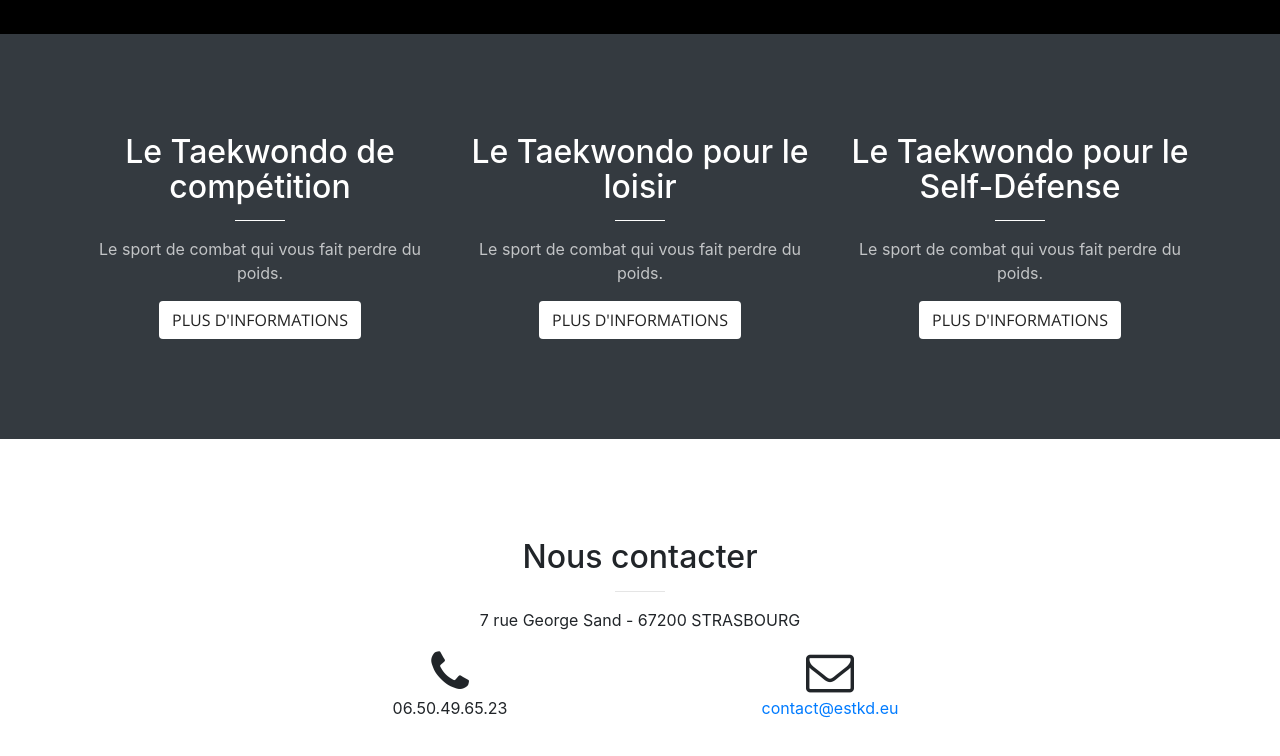
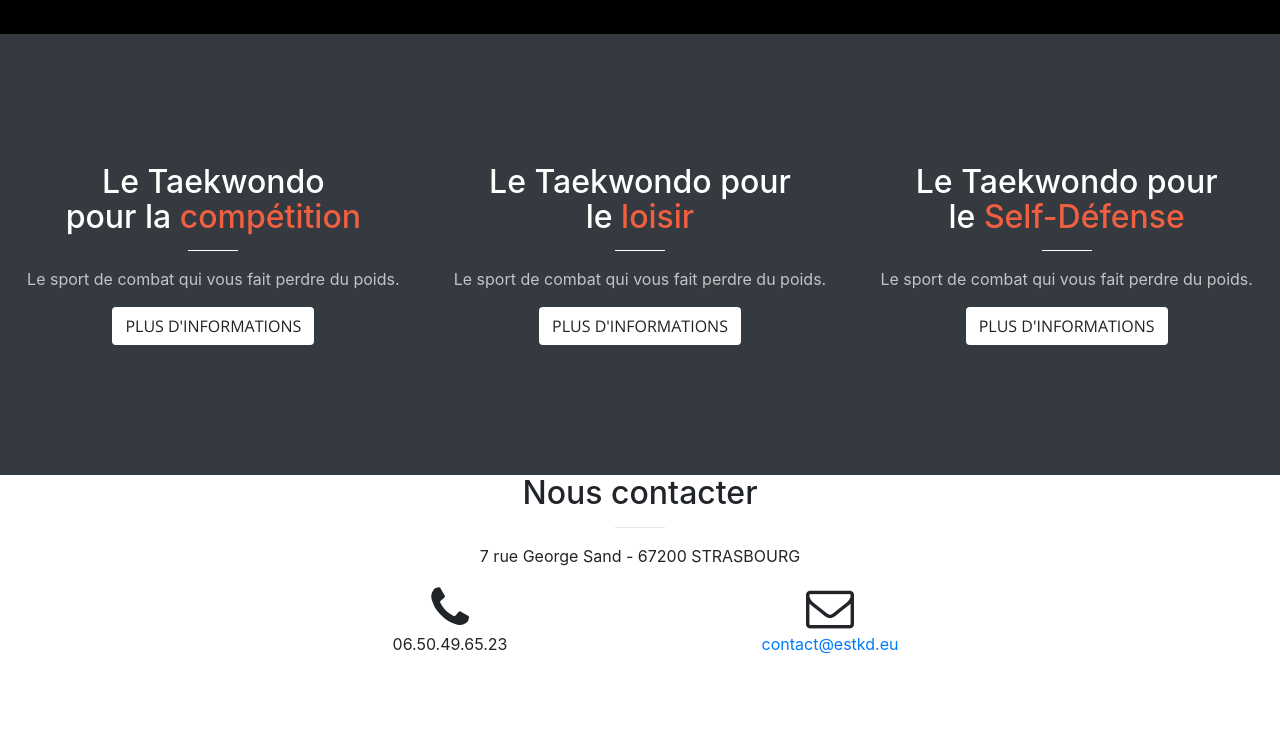
Before and after one commit to sbeuhatsxb/sitetaekwondo, a website with bundled scripts: page index.html in a window 1280 px wide. Shown: the part 766-1522 px from the top of the page. Built offline with nearby package versions, Linux system fonts and the light colour scheme.

Commit message:
modifications des couleurs titre section page accueil + agencement / rajout de l'adresse en page tableau

```diff
--- a/css/creative.css
+++ b/css/creative.css
@@ -124,6 +124,15 @@ section {
 margin-top: 40px;
 }
 
+.section_index {
+  padding: 30px;
+}
+
+#contact {
+
+  margin-top: -100px;
+}
+
 
 
 
@@ -141,6 +150,15 @@ margin-top: 40px;
 
 .section-top-pad  {
     padding-top: 100px; padding-bottom: 40px; }
+
+
+@media (min-width: 700px) {
+
+.big {
+  width : 400px;
+}
+
+}
 
 
 ::-moz-selection {
--- a/index.html
+++ b/index.html
@@ -73,25 +73,25 @@
     </header>
 
     <section class="bg-dark" id="about">
-      <div class="container">
+      <div class="container-fluid">
         <div class="row">
 
-          <div class = "col-md-4 col-xs-12 text-center">
-            <h2 class="section-heading text-white">Le Taekwondo de compétition</h2>
+          <div class = "col-md-4 col-xs-12 text-center section_index">
+            <h2 class="section-heading text-white">Le Taekwondo<br/> pour la <span class="orange">compétition</span></h2>
             <hr class="light">
             <p class="text-faded text-center">Le sport de combat qui vous fait perdre du poids.</p>
             <a href="club.html#info" class="btn btn-default btn-xl js-scroll-trigger center">Plus d'informations</a>
           </div>
 
-          <div class = "col-md-4 col-xs-12 text-center">
-            <h2 class="section-heading text-white text-center">Le Taekwondo pour le loisir</h2>
+          <div class = "col-md-4 col-xs-12 text-center section_index">
+            <h2 class="section-heading text-white text-center">Le Taekwondo pour<br/> le <span class="orange">loisir</span></h2>
             <hr class="light">
             <p class="text-faded text-center">Le sport de combat qui vous fait perdre du poids.</p>
             <a href="club.html#info" class="btn btn-default btn-xl js-scroll-trigger center">Plus d'informations</a>
           </div>
 
-          <div class = "col-md-4 col-xs-12 text-center">
-            <h2 class="section-heading text-white text-center">Le Taekwondo pour le Self-Défense</h2>
+          <div class = "col-md-4 col-xs-12 text-center section_index">
+            <h2 class="section-heading text-white text-center">Le Taekwondo pour<br/> le <span class="orange">Self-Défense</span></h2>
             <hr class="light">
             <p class="text-faded text-center">Le sport de combat qui vous fait perdre du poids.</p>
             <a href="club.html#info" class="btn btn-default btn-xl js-scroll-trigger center">Plus d'informations</a>
```
Also changed, not shown: horaires.html (+25 -0 lines).
